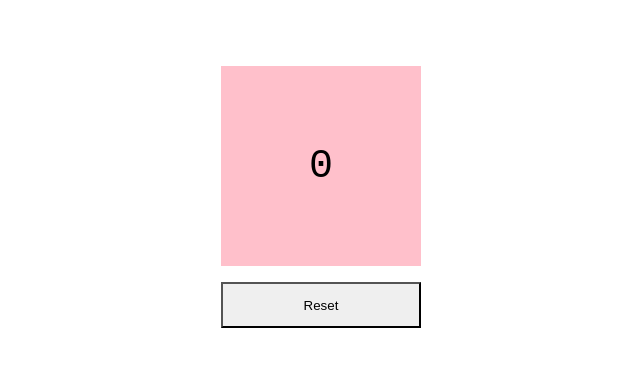
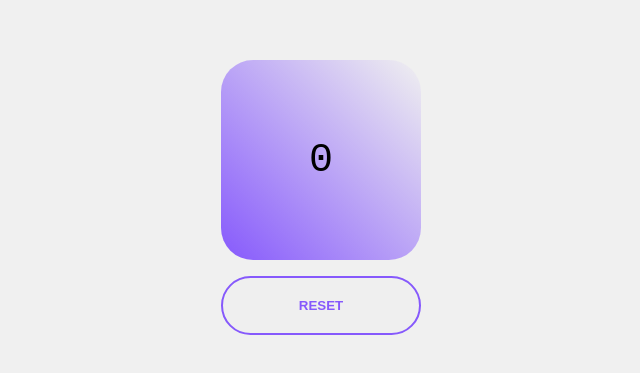
Before and after one commit to davejs-playground/hover-time, a React (Create React App) app: page / in a window 1280 px wide. Shown: the part 203-576 px from the top of the page, without its empty margins (319-959 px from the left). Built offline with nearby package versions, Linux system fonts and the light colour scheme.

Commit message:
add super awesome styles

```diff
--- a/src/components/Box/index.tsx
+++ b/src/components/Box/index.tsx
@@ -4,16 +4,41 @@ import { useTimer } from './useTimer';
 import Button from '../Button';
 
 const StyledBox = styled.div`
+  --size: 200px;
+  --color: linear-gradient(45deg, var(--purple), var(--gray));
+
   display: grid;
   align-content: center;
   justify-content: center;
 
-  --size: 200px;
   width: var(--size);
   height: var(--size);
   font-size: 2.5rem;
   font-family: monospace;
-  background-color: pink;
+  background: var(--color);
+  border-radius: 2rem;
+  animation-name: pulse;
+  animation-duration: 2s;
+  animation-play-state: paused;
+  animation-timing-function: ease-in-out;
+  animation-iteration-count: infinite;
+  animation-direction: alternate;
+
+  &:hover {
+    animation-play-state: running;
+  }
+
+  @keyframes pulse {
+    0% {
+      transform: scale(1);
+    }
+    50% {
+      transform: scale(1.05);
+    }
+    100% {
+      transform: scale(0.95);
+    }
+  }
 `;
 
 const Box = () => {
--- a/src/components/Button.tsx
+++ b/src/components/Button.tsx
@@ -2,8 +2,17 @@ import React, { FC, ButtonHTMLAttributes } from 'react';
 import styled from 'styled-components';
 
 const StyledButton = styled.button`
-  padding: 1em 2em;
+  padding: 1.5em 2.5em;
+  color: var(--purple);
+  font-weight: 600;
+  text-transform: uppercase;
+  border: 2px solid var(--purple);
+  border-radius: 2rem;
   appearance: none;
+
+  &:focus {
+    outline: none;
+  }
 `;
 
 const Button: FC<ButtonHTMLAttributes<HTMLButtonElement>> = (props) => (
--- a/src/index.css
+++ b/src/index.css
@@ -11,6 +11,10 @@ body {
 /* Reset box sizing */
 :root {
   box-sizing: border-box;
+  --purple: #8659fc;
+  --gray: #f0f0f0;
+
+  background-color: var(--gray);
 }
 
 *,
```
